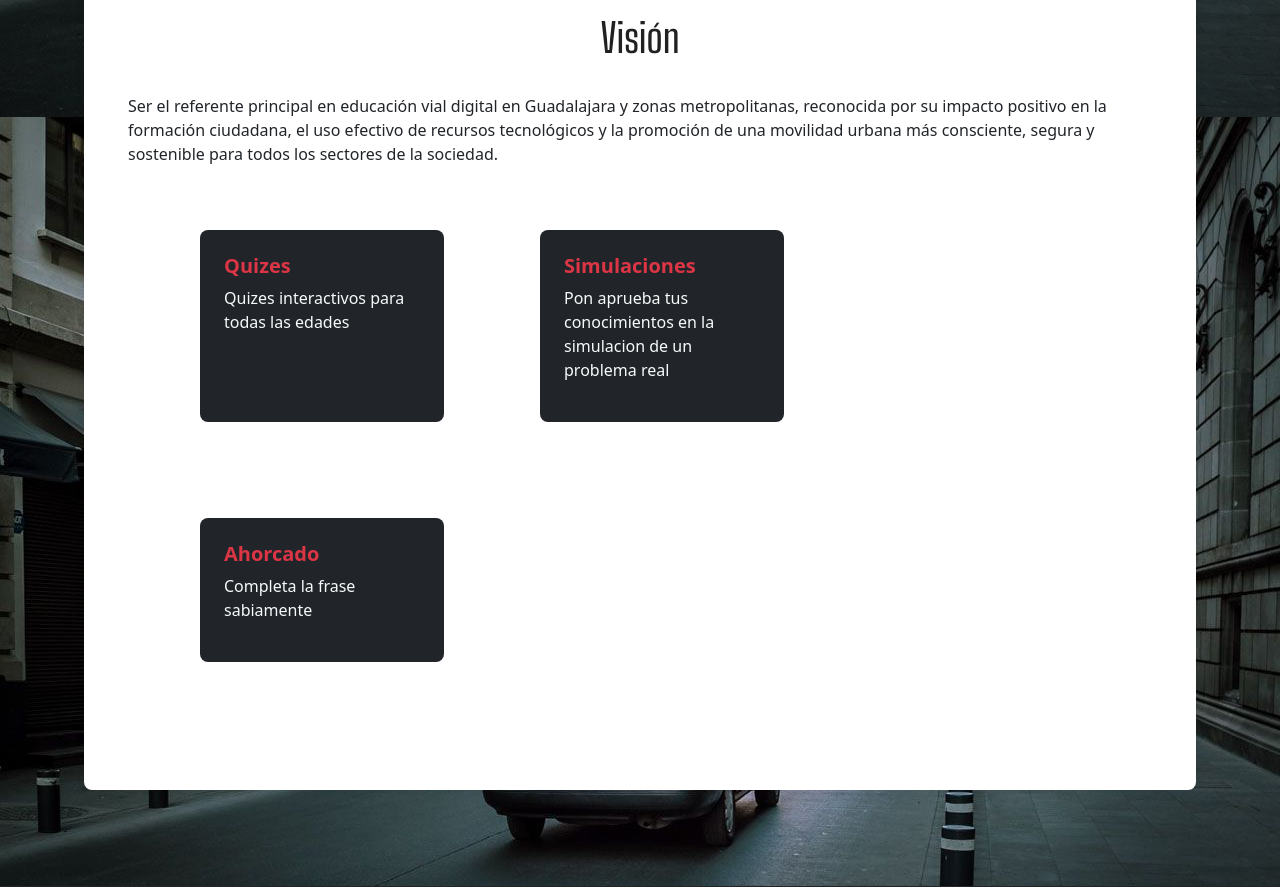
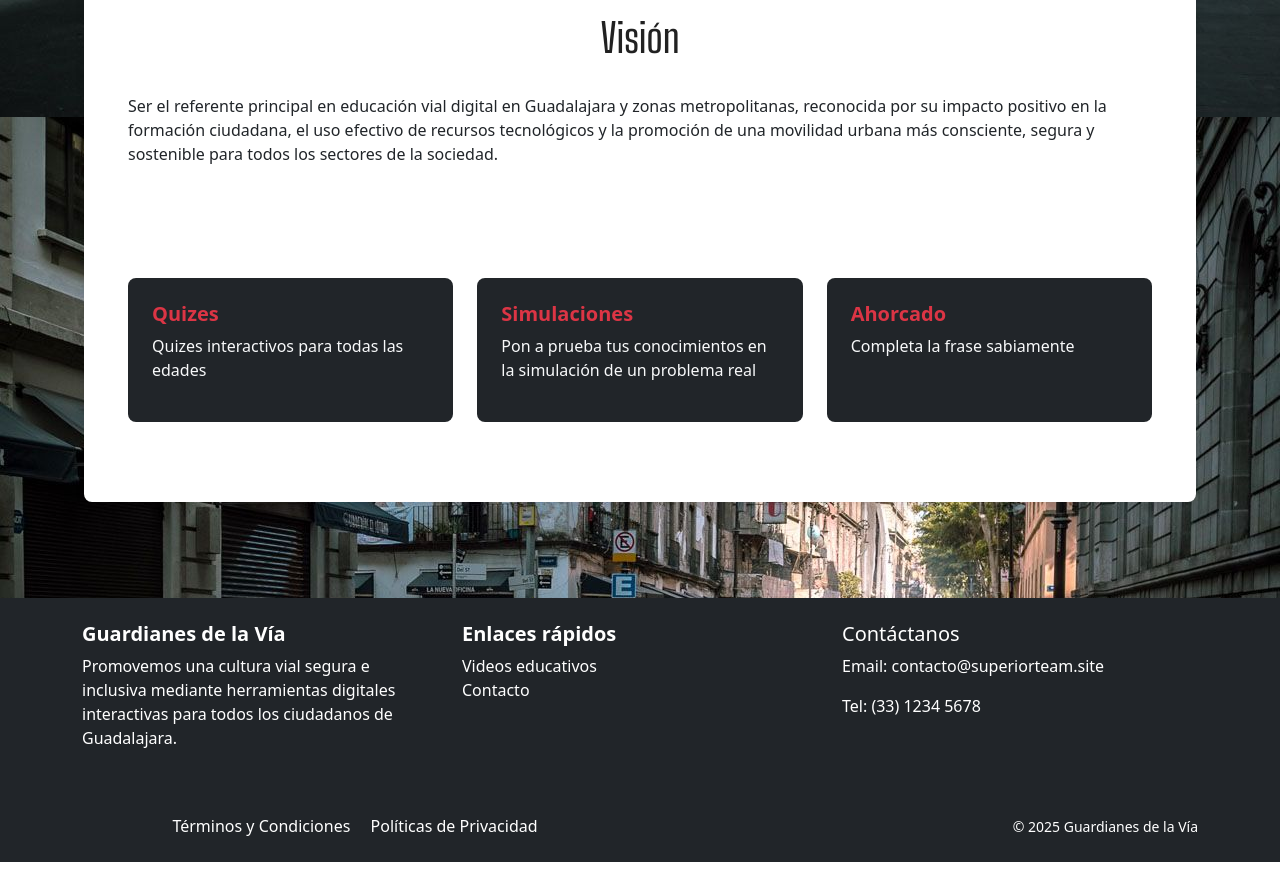
Before and after one commit to Vlanden/Guardians-of-transit, a Flask app: page / in a window 1280 px wide. Shown: the part 736-1623 px from the top of the page. After the commit the page ends 1598 px from the top, so only its background shows below. Run offline with Flask 3, Linux system fonts and the light colour scheme; some libraries are stand-ins or nearby versions.

Commit message:
Mejoras y otras cosillas

```diff
--- a/app/templates/base.html
+++ b/app/templates/base.html
@@ -7,6 +7,8 @@
     <title>Guardianes de la Vía – {% block title %}{% endblock %}</title>
 
     <!-- Bootstrap 5 CSS -->
+    <link rel="stylesheet" href="https://cdnjs.cloudflare.com/ajax/libs/font-awesome/6.5.0/css/all.min.css">
+
     <link rel="stylesheet" href="{{ url_for('static', filename='css/bs_css/bootstrap.min.css') }}">
     <link rel="icon" href="{{ url_for('static', filename='images/favicon.ico') }}">
 
--- a/app/templates/main/main-page.html
+++ b/app/templates/main/main-page.html
@@ -22,20 +22,26 @@
             <p>Ser el referente principal en educación vial digital en Guadalajara y zonas metropolitanas, reconocida por su impacto positivo en la formación ciudadana, el uso efectivo de recursos tecnológicos y la promoción de una movilidad urbana más consciente, segura y sostenible para todos los sectores de la sociedad.</p>
         </div>
     </section>
-    <section class="py5 m-5" id="features">
+    <section class="py-5" id="features">
         <div class="container">
-            <div class="row g-5">
-                <div class="col-md-3 bg-dark rounded-3 p-4 m-5">
-                    <h5 class="fw-bold text-danger">Quizes</h5>
-                    <p class="text-light">Quizes interactivos para todas las edades</p>
+            <div class="row g-4"> <!-- Gutter para separación -->
+                <div class="col-12 col-md-4">
+                    <div class="bg-dark rounded-3 p-4 h-100">
+                        <h5 class="fw-bold text-danger">Quizes</h5>
+                        <p class="text-light">Quizes interactivos para todas las edades</p>
+                    </div>
                 </div>
-                <div class="col-md-3 bg-dark rounded-3 p-4 m-5">
-                    <h5 class="fw-bold text-danger">Simulaciones</h5>
-                    <p class="text-light">Pon aprueba tus conocimientos en la simulacion de un problema real</p>
+                <div class="col-12 col-md-4">
+                    <div class="bg-dark rounded-3 p-4 h-100">
+                        <h5 class="fw-bold text-danger">Simulaciones</h5>
+                        <p class="text-light">Pon a prueba tus conocimientos en la simulación de un problema real</p>
+                    </div>
                 </div>
-                <div class="col-md-3 bg-dark rounded-3 p-4 m-5">
-                    <h5 class="fw-bold text-danger">Ahorcado</h5>
-                    <p class="text-light">Completa la frase sabiamente</p>
+                <div class="col-12 col-md-4">
+                    <div class="bg-dark rounded-3 p-4 h-100">
+                        <h5 class="fw-bold text-danger">Ahorcado</h5>
+                        <p class="text-light">Completa la frase sabiamente</p>
+                    </div>
                 </div>
             </div>
         </div>
--- a/app/templates/partials/header.html
+++ b/app/templates/partials/header.html
@@ -4,9 +4,15 @@
             <img src="{{ url_for('static', filename='images/logo.png') }}" alt="Logo" width="30" height="30" class="d-inline-block align-top me-2">
             Guardianes de la Vía
         </a>
-        <button class="navbar-toggler" type="button" data-bs-toggle="collapse" data-bs-target="#navbarContent" aria-controls="navbarContent" aria-expanded="false" aria-label="Toggle navigation">
-            <span class="navbar-toggler-icon"></span>
-        </button>
+        <button class="navbar-toggler text-white border-0" type="button" data-bs-toggle="collapse"
+        data-bs-target="#navbarContent" aria-controls="navbarContent"
+        aria-expanded="false" aria-label="Toggle navigation">
+    <svg xmlns="http://www.w3.org/2000/svg" width="24" height="24" fill="currentColor"
+        class="bi bi-list" viewBox="0 0 16 16">
+        <path fill-rule="evenodd"
+              d="M2.5 12.5a.5.5 0 0 1 .5-.5h10a.5.5 0 0 1 0 1h-10a.5.5 0 0 1-.5-.5zm0-4a.5.5 0 0 1 .5-.5h10a.5.5 0 0 1 0 1h-10a.5.5 0 0 1-.5-.5zm0-4a.5.5 0 0 1 .5-.5h10a.5.5 0 0 1 0 1h-10a.5.5 0 0 1-.5-.5z" />
+    </svg>
+</button>
         <div class="collapse navbar-collapse" id="navbarContent">
             <ul class="navbar-nav me-auto">
                 <li class="nav-item">
```
Also changed, not shown: app/templates/main/terminos.html (+4 -4 lines).
